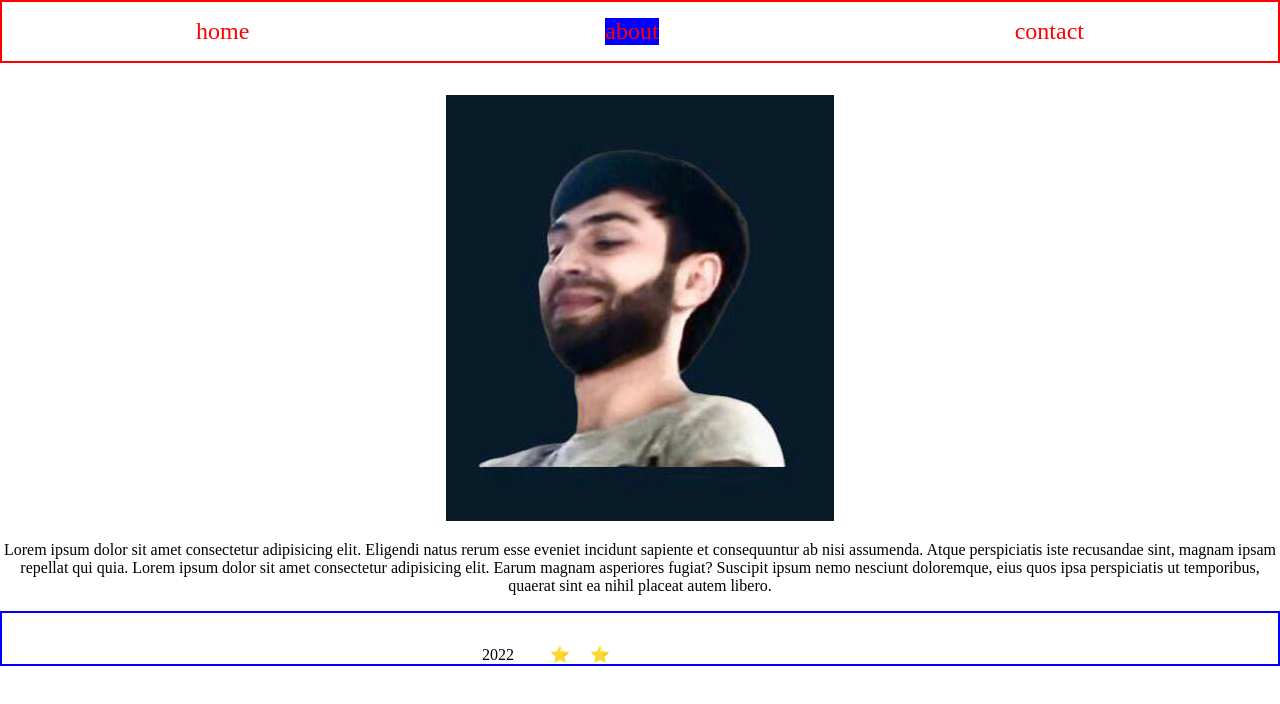
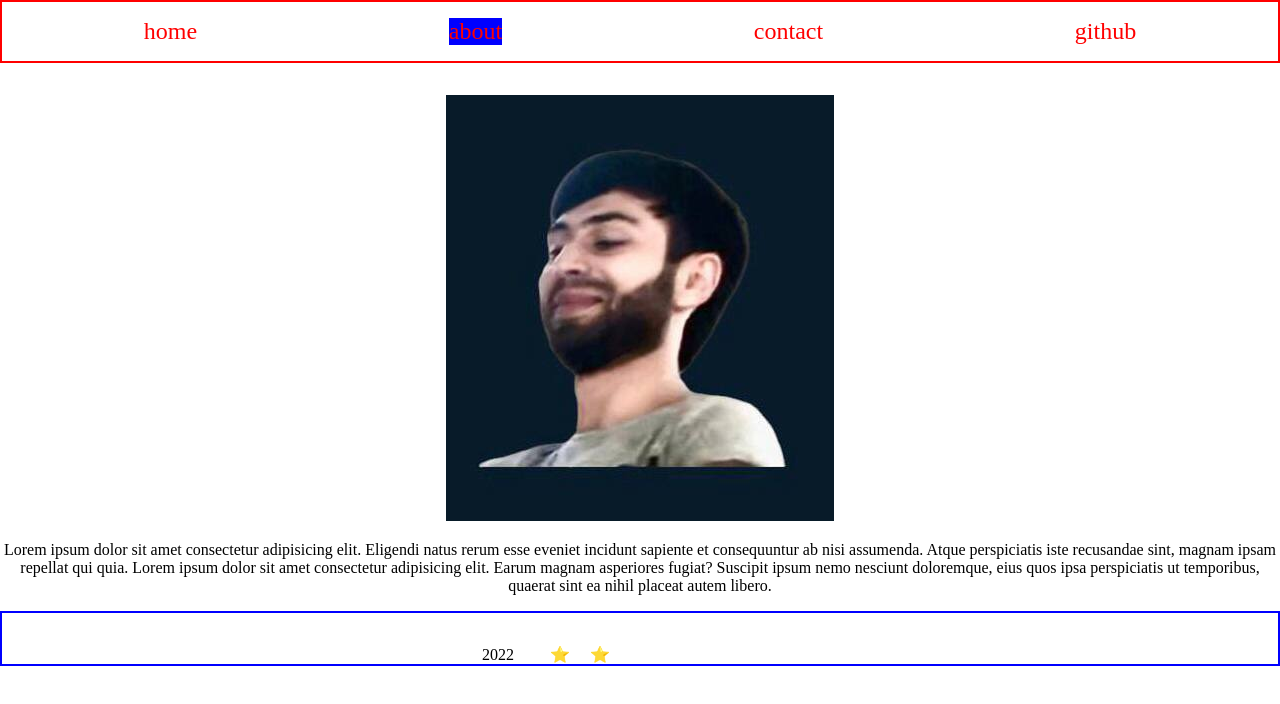
Before and after one commit to ruslaRuslan/react-for-me8_2, a React (Vite) app: page /about in a window 1280 px wide. Shown: the top 704 px of the page. Built offline with nearby package versions, Linux system fonts and the light colour scheme.

Commit message:
github-i Routing-e verdik

```diff
--- a/src/components/Header/index.jsx
+++ b/src/components/Header/index.jsx
@@ -6,6 +6,9 @@ function Header() {
       <NavLinkByRuslan title="home" to="/" />
       <NavLinkByRuslan title="about" to="/about" />
       <NavLinkByRuslan title="contact" to="/contact" />
+      <NavLinkByRuslan title="github" to="/github" />
+
+
     </nav>
   );
 }
--- a/src/pages/Github/index.jsx
+++ b/src/pages/Github/index.jsx
@@ -2,8 +2,7 @@ import styles from './index.module.css'
 const GithubMain = () => {
   return (
    <>
-
-    <div>
+    <div className={styles.inputContainer}>
         <input type="text" />
         <button>search</button>
     </div>
```
